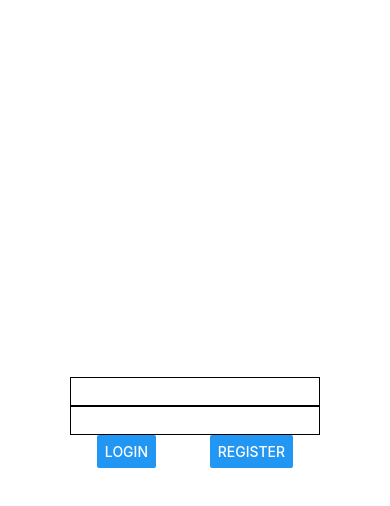
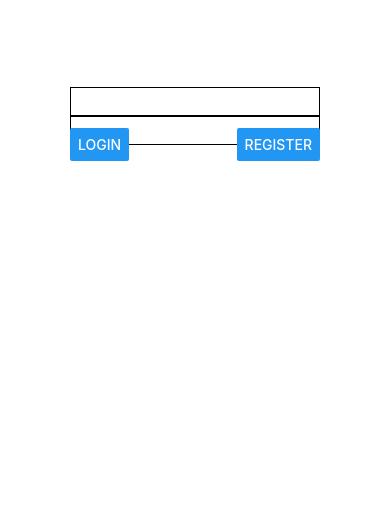
Before and after one commit to ksajan/reactNative, a React Native app: screen / in a window 390 px wide. Shown: the top 506 px of the page. Built offline with nearby package versions, Linux system fonts and the light colour scheme.

Commit message:
minor fixes

```diff
--- a/App.js
+++ b/App.js
@@ -20,17 +20,17 @@ export default function App() {
 
 const styles = StyleSheet.create({
   container: {
-    flex: 1,
     flexDirection: 'column',
     backgroundColor: '#fff',
     justifyContent: 'center',
-    padding: 70,
+    padding: 70
   },
   item1: {
+    flex: 0,
     backgroundColor: '#fff',
-    alignItems: 'stretch',
+    alignItems: 'center',
     flexDirection: 'row',
-    justifyContent: 'space-around'
+    justifyContent: 'space-between'
   },
   item2: {
     backgroundColor: '#f456',
```
